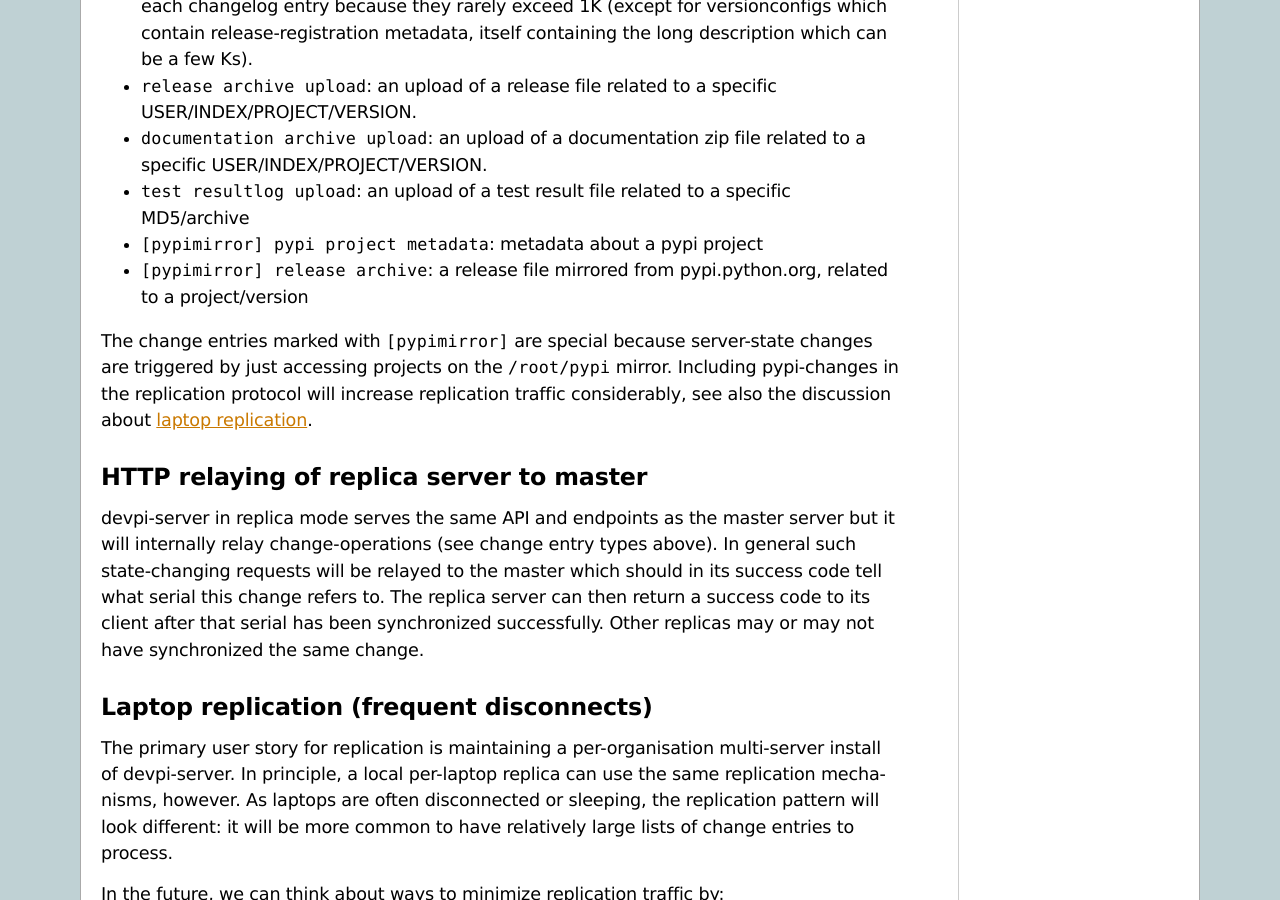
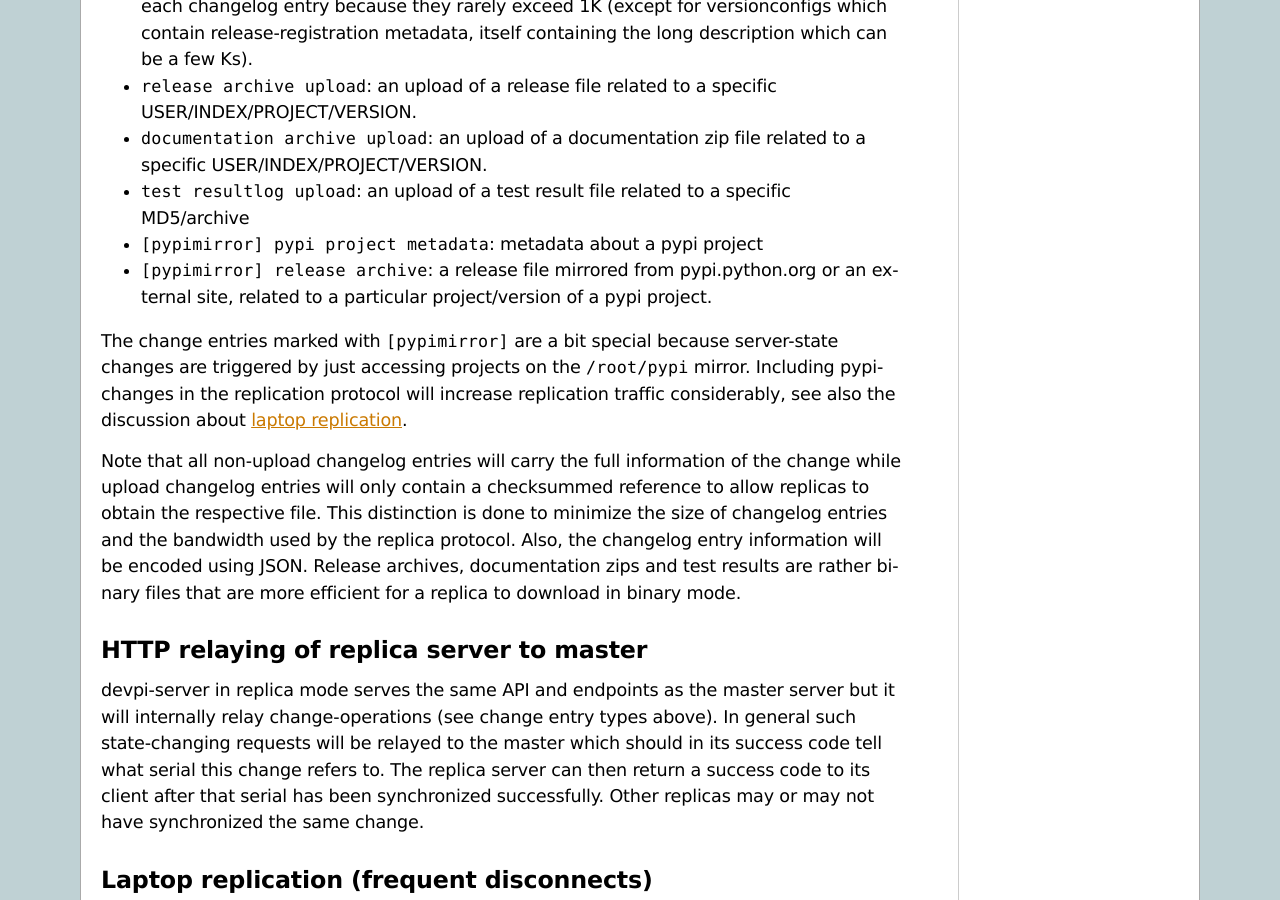
Before and after one commit to devpi/devpi, a Sphinx documentation site: the page built from doc/_replication.rst, in a window 1280 px wide and 900 px high, scrolled down 1505 px. Built offline with Sphinx 7.4.7, drawn with Linux system fonts in a browser that asks for light colours; pages that are not in the unit, such as notebooks, are missing from menus; some of the changed text lies outside the part shown.

Commit message:
refinements and mention the plan to go for an SQL database.

```diff
--- a/doc/_replication.rst
+++ b/doc/_replication.rst
@@ -88,13 +88,24 @@
 - ``[pypimirror] pypi project metadata``: metadata about a pypi project
 
 - ``[pypimirror] release archive``: a release file mirrored from
-  pypi.python.org, related to a project/version
+  pypi.python.org or an external site, related to a particular
+  project/version of a pypi project.
 
-The change entries marked with ``[pypimirror]`` are special because
+The change entries marked with ``[pypimirror]`` are a bit special because
 server-state changes are triggered by just accessing projects on
 the ``/root/pypi`` mirror.   Including pypi-changes in the replication
 protocol will increase replication traffic considerably, see also the
 discussion about `laptop replication`_.
+
+Note that all non-upload changelog entries will carry the full
+information of the change while upload changelog entries will
+only contain a checksummed reference to allow replicas to
+obtain the respective file.  This distinction is done to minimize
+the size of changelog entries and the bandwidth used by the replica
+protocol.  Also, the changelog entry information will be encoded
+using JSON.  Release archives, documentation zips and test results
+are rather binary files that are more efficient for a replica
+to download in binary mode.
 
 .. _`http relaying`:
 
@@ -161,3 +172,17 @@
 To remedy this, we consider implementing a per-server (and maybe also
 per-index) view on "recent changes", and also detailing the "local" serials
 and "remote serials" as well as the replica/master connection status.
+
+
+Transactional master sate changes / SQL
+-------------------------------------------------------
+
+Every change on the devpi-server master side needs to happen
+atomically and needs to be associated with a unique serial number.
+``devpi-server-1.2`` uses simple internal filesystem storage.
+While we could go for implementing some transaction mechanism
+on top we rather aim to use an SQL database and use its
+inbuilt ACID guarantees.  We'll use the simple ``sqlite`` database
+support and `sqlalchemy <https://pypi.python.org/pypi/sqlalchemy>`_
+to perform SQL operations.  Binary or larger files will remain
+to be stored outside.
```
